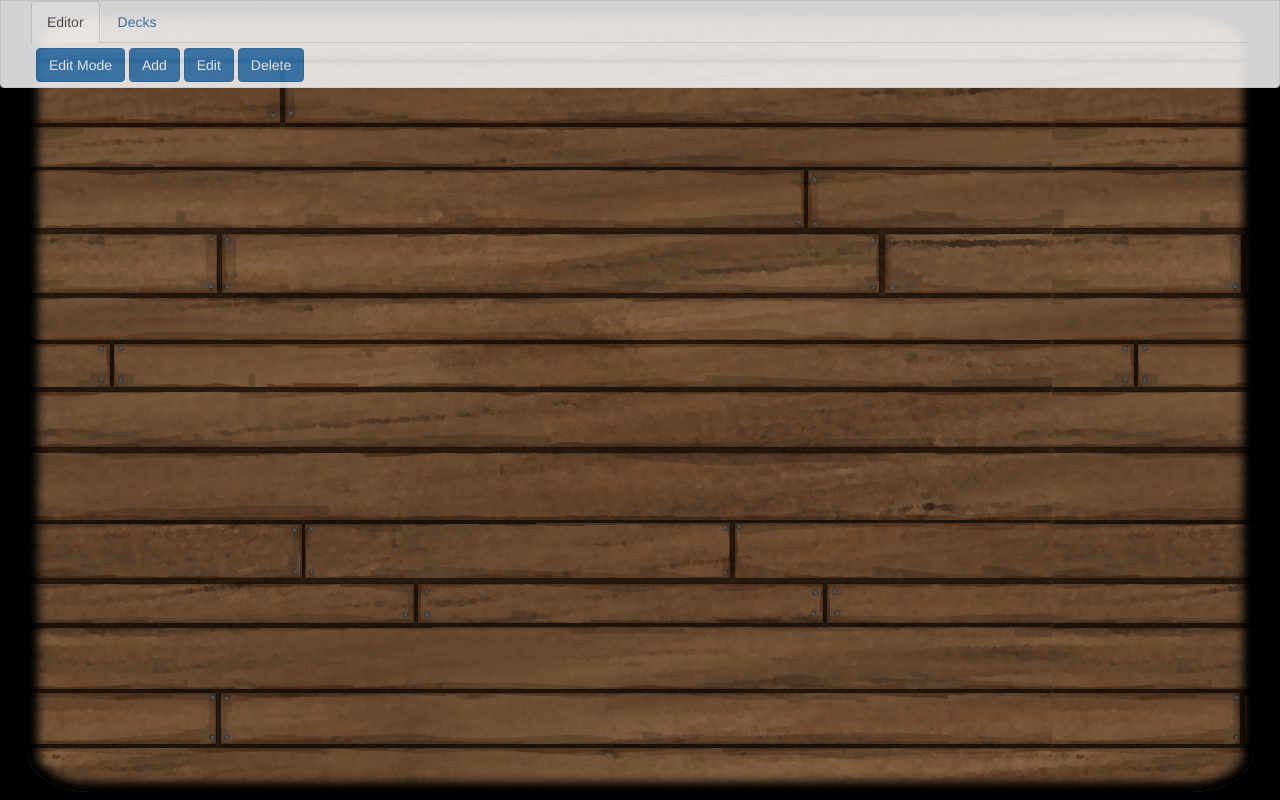
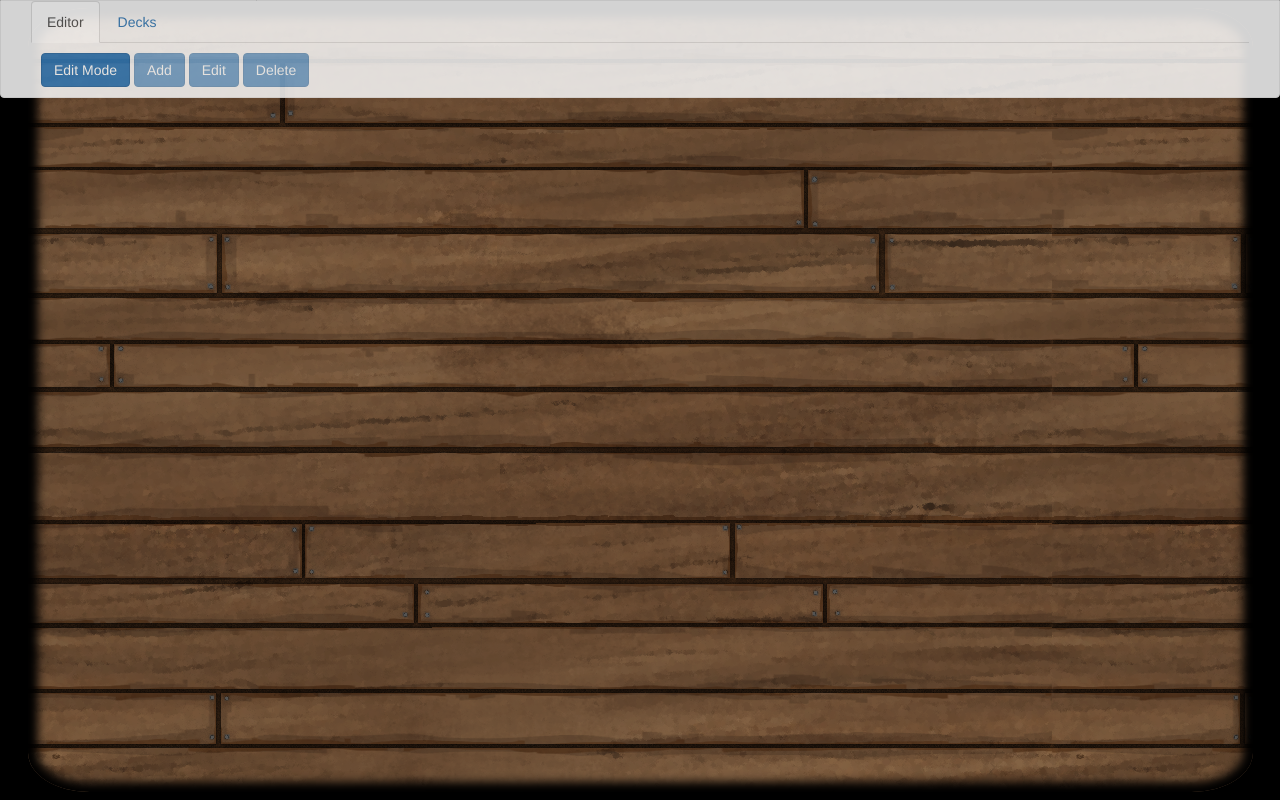
Before and after one commit to its-lee/cardboard, a plain HTML site: page index.html in a window 1280 px wide. Drawn offline with Linux system fonts and the light colour scheme.

Commit message:
=disable buttons if not in edit mode

```diff
--- a/index.html
+++ b/index.html
@@ -13,6 +13,8 @@
 
 			Only show ui panel for:
 				adding, editing and deleting cards WHEN edit mode on.
+
+			Use http://www.bootstraptoggle.com/ ?
 	-->
 
 	<title>cardboard</title>
@@ -119,7 +121,7 @@ nav.navbar {
 }
 
 .tab-pane {
-	padding: 5px;
+	padding: 10px;
 }
 </style>
 </head>
@@ -152,10 +154,9 @@ nav.navbar {
 						</label>
 					</div>
 
-					<button class="btn btn-primary" ng-click="addCard();">Add</button>
-					<button class="btn btn-primary" ng-click="editCard();">Edit</button>
-					<button class="btn btn-primary" ng-click="deleteCard();">Delete</button>
-
+					<button class="btn btn-primary" ng-disabled="!editMode" ng-click="addCard();">Add</button>
+					<button class="btn btn-primary" ng-disabled="!editMode" ng-click="editCard();">Edit</button>
+					<button class="btn btn-primary" ng-disabled="!editMode" ng-click="deleteCard();">Delete</button>
 				</div>
 
 				<div class="tab-pane fade in" id="decks">
```
